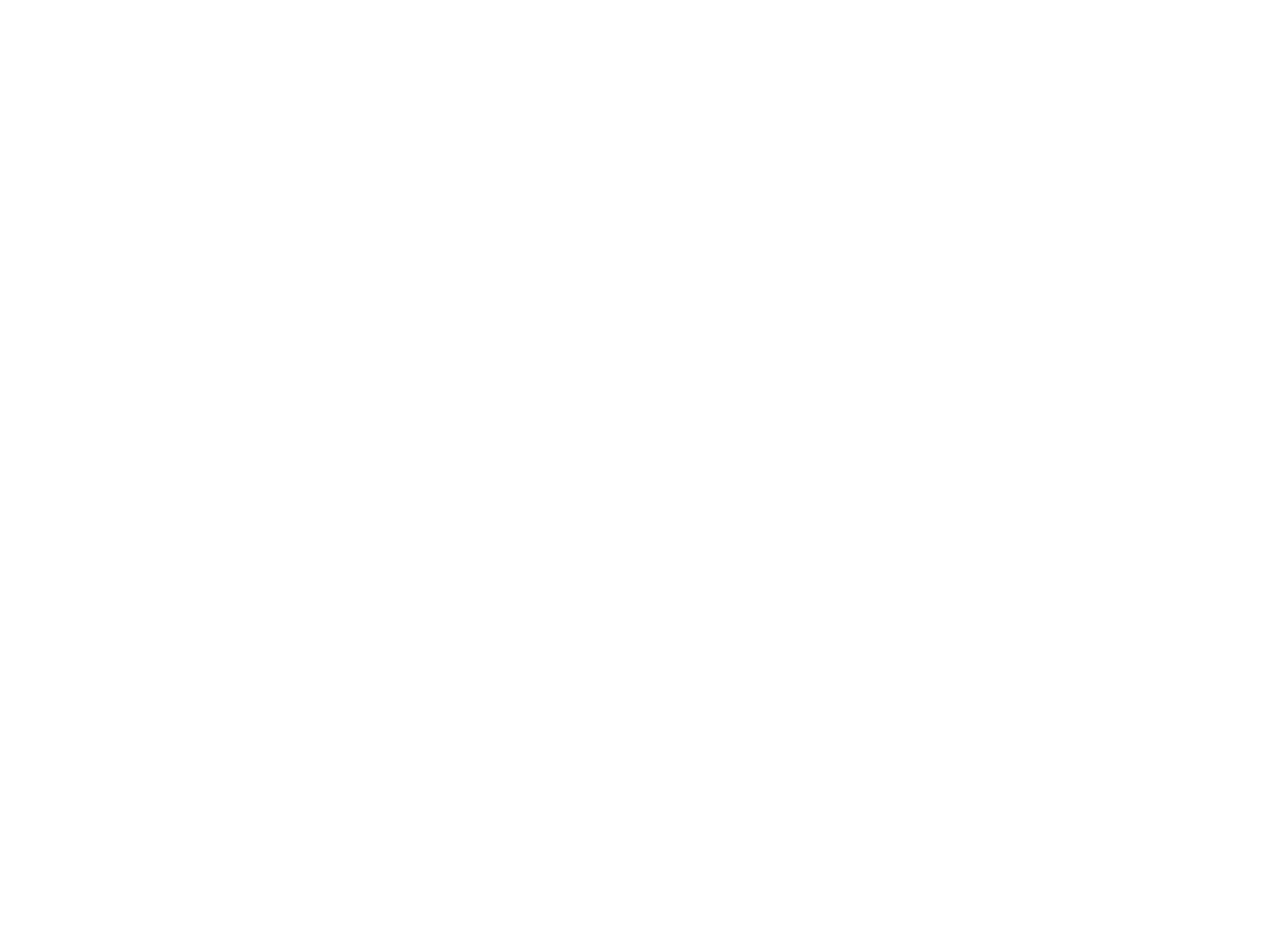
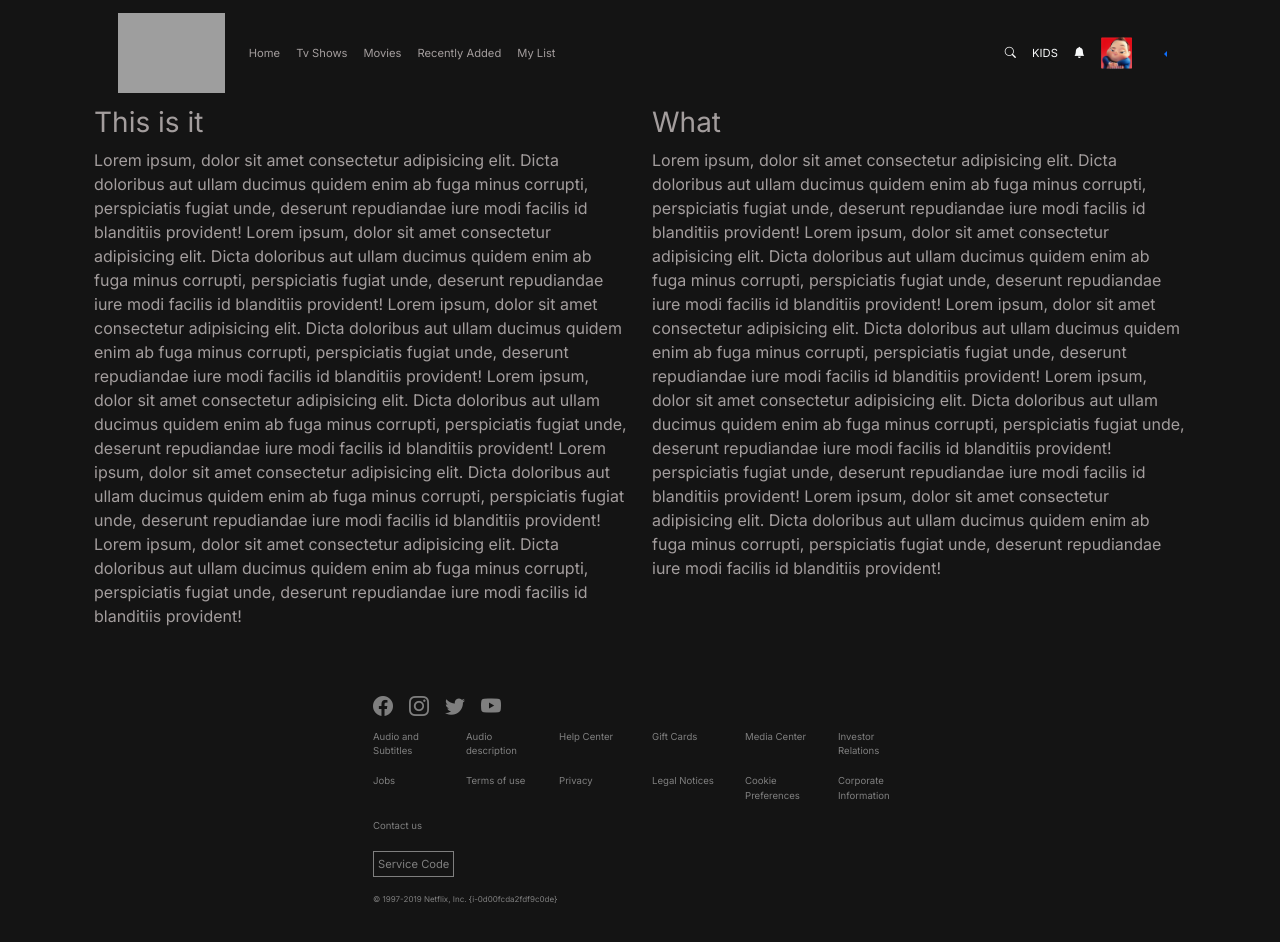
Before and after one commit to guimasi1/U3-W2-D3, a React (Create React App) app: page /TvShows in a window 1280 px wide. Before the commit this address had no page. Shown: the top 942 px of the page. Before the commit the page ends 800 px from the top, so only its background shows below. Built offline with nearby package versions, Linux system fonts and the light colour scheme; grey boxes are pictures that could not be loaded.

Commit message:
tv shows component

```diff
--- a/src/App.js
+++ b/src/App.js
@@ -7,6 +7,7 @@ import MySettings from "./components/MySettings";
 import SearchMovie from "./components/SearchMovie";
 import MovieDetails from "./components/MovieDetails";
 import NotFound from "./components/NotFound";
+import TvShows from "./components/TvShows";
 
 function App() {
   return (
@@ -19,6 +20,7 @@ function App() {
         <Route path="/SearchMovie" element={<SearchMovie />} />
         <Route path="/MovieDetails/:movieId" element={<MovieDetails />} />
         <Route path="/NotFound" element={<NotFound />} />
+        <Route path="/TvShows" element={<TvShows />} />
       </Routes>
     </div>
   );
--- a/src/components/MyNavbar.jsx
+++ b/src/components/MyNavbar.jsx
@@ -30,7 +30,14 @@ class MyNavbar extends Component {
                 </Nav.Link>
               </Nav.Item>
               <Nav.Item>
-                <Nav.Link className="text-lightgrey">TV Shows</Nav.Link>
+                <Nav.Link className="text-lightgrey">
+                  <Link
+                    className="text-decoration-none text-lightgrey"
+                    to="/TvShows"
+                  >
+                    Tv Shows
+                  </Link>
+                </Nav.Link>
               </Nav.Item>
 
               <Nav.Item className="cursor">
--- /dev/null
+++ b/src/components/TvShows.jsx
@@ -0,0 +1,70 @@
+import MyNavBar from "./MyNavbar";
+import Footer from "./Footer";
+import Container from "react-bootstrap/Container";
+import Row from "react-bootstrap/Row";
+import Col from "react-bootstrap/Col";
+
+const TvShows = () => {
+  return (
+    <div>
+      <MyNavBar />
+      <Container>
+        <Row className="text-lightgrey">
+          <Col>
+            <h3>This is it</h3>
+            <p>
+              Lorem ipsum, dolor sit amet consectetur adipisicing elit. Dicta
+              doloribus aut ullam ducimus quidem enim ab fuga minus corrupti,
+              perspiciatis fugiat unde, deserunt repudiandae iure modi facilis
+              id blanditiis provident! Lorem ipsum, dolor sit amet consectetur
+              adipisicing elit. Dicta doloribus aut ullam ducimus quidem enim ab
+              fuga minus corrupti, perspiciatis fugiat unde, deserunt
+              repudiandae iure modi facilis id blanditiis provident! Lorem
+              ipsum, dolor sit amet consectetur adipisicing elit. Dicta
+              doloribus aut ullam ducimus quidem enim ab fuga minus corrupti,
+              perspiciatis fugiat unde, deserunt repudiandae iure modi facilis
+              id blanditiis provident! Lorem ipsum, dolor sit amet consectetur
+              adipisicing elit. Dicta doloribus aut ullam ducimus quidem enim ab
+              fuga minus corrupti, perspiciatis fugiat unde, deserunt
+              repudiandae iure modi facilis id blanditiis provident! Lorem
+              ipsum, dolor sit amet consectetur adipisicing elit. Dicta
+              doloribus aut ullam ducimus quidem enim ab fuga minus corrupti,
+              perspiciatis fugiat unde, deserunt repudiandae iure modi facilis
+              id blanditiis provident! Lorem ipsum, dolor sit amet consectetur
+              adipisicing elit. Dicta doloribus aut ullam ducimus quidem enim ab
+              fuga minus corrupti, perspiciatis fugiat unde, deserunt
+              repudiandae iure modi facilis id blanditiis provident!
+            </p>
+          </Col>
+          <Col>
+            <h3>What</h3>
+            <p>
+              Lorem ipsum, dolor sit amet consectetur adipisicing elit. Dicta
+              doloribus aut ullam ducimus quidem enim ab fuga minus corrupti,
+              perspiciatis fugiat unde, deserunt repudiandae iure modi facilis
+              id blanditiis provident! Lorem ipsum, dolor sit amet consectetur
+              adipisicing elit. Dicta doloribus aut ullam ducimus quidem enim ab
+              fuga minus corrupti, perspiciatis fugiat unde, deserunt
+              repudiandae iure modi facilis id blanditiis provident! Lorem
+              ipsum, dolor sit amet consectetur adipisicing elit. Dicta
+              doloribus aut ullam ducimus quidem enim ab fuga minus corrupti,
+              perspiciatis fugiat unde, deserunt repudiandae iure modi facilis
+              id blanditiis provident! Lorem ipsum, dolor sit amet consectetur
+              adipisicing elit. Dicta doloribus aut ullam ducimus quidem enim ab
+              fuga minus corrupti, perspiciatis fugiat unde, deserunt
+              repudiandae iure modi facilis id blanditiis provident!
+              perspiciatis fugiat unde, deserunt repudiandae iure modi facilis
+              id blanditiis provident! Lorem ipsum, dolor sit amet consectetur
+              adipisicing elit. Dicta doloribus aut ullam ducimus quidem enim ab
+              fuga minus corrupti, perspiciatis fugiat unde, deserunt
+              repudiandae iure modi facilis id blanditiis provident!
+            </p>
+          </Col>
+        </Row>
+      </Container>
+      <Footer />
+    </div>
+  );
+};
+
+export default TvShows;
```
